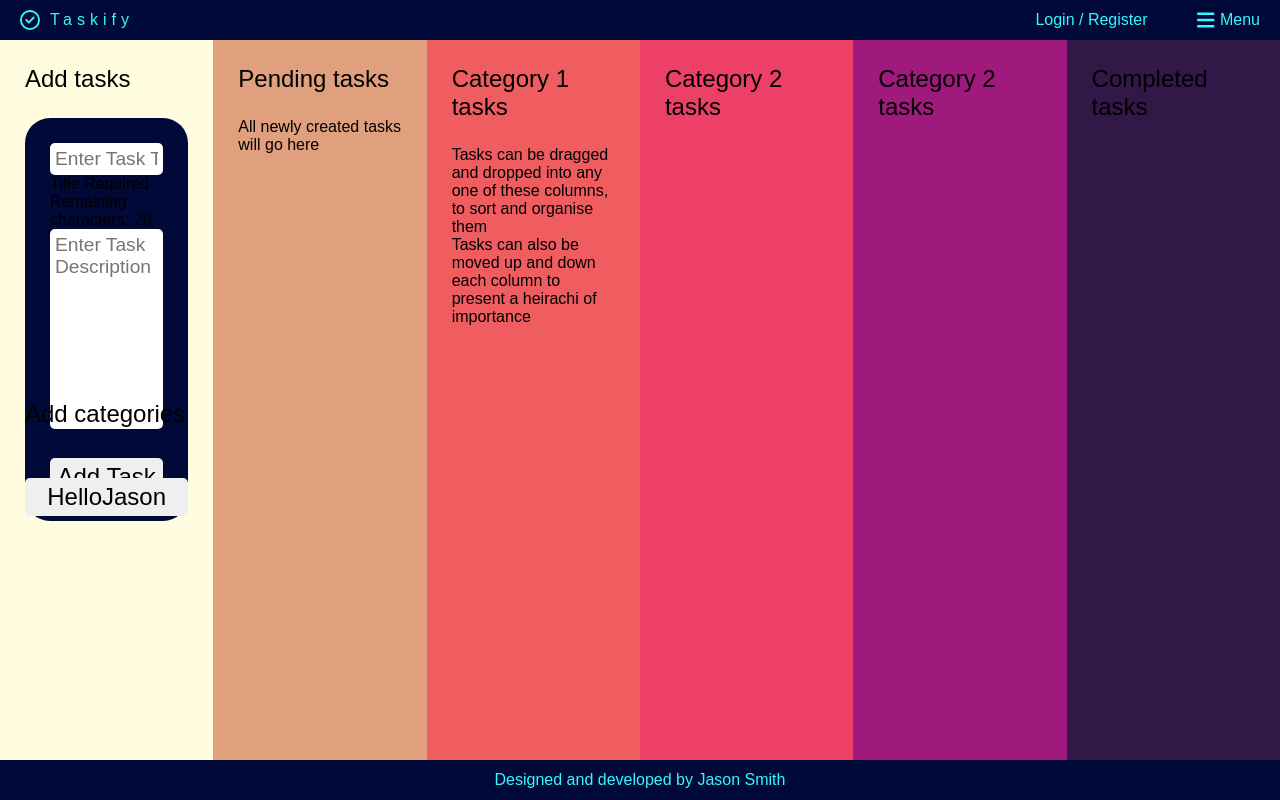
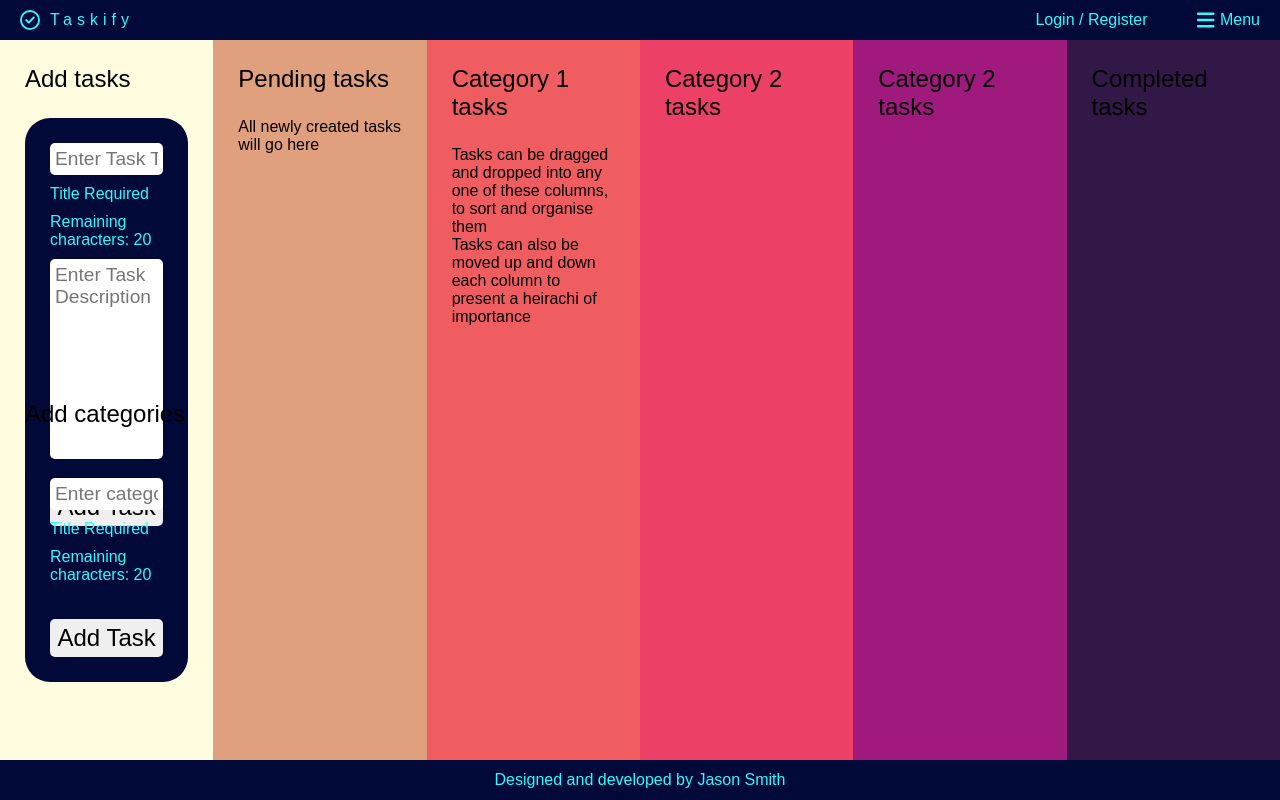
Before and after one commit to Jason-Smith-Code/taskify, a React (Create React App) app: page / in a window 1280 px wide. Built offline with nearby package versions, Linux system fonts and the light colour scheme.

Commit message:
added category form

```diff
--- a/src/components/button/Button.js
+++ /dev/null
@@ -1,9 +0,0 @@
-import React from "react";
-
-function Button({label, id}) {
-    return(
-        <button data-testid="button">{label}{id}</button>
-    )
-}
-
-export default Button;
--- /dev/null
+++ b/src/components/forms/CategoryForm.js
@@ -0,0 +1,42 @@
+import React, { useState } from "react";
+import './Forms.css';
+
+export function CategoryForm() {
+    const [category, setCategory] = useState("");
+    const [characters, setCharacters] = useState(20)
+    const maxTitleSize = 20;
+
+    const handleSubmit = (event) => {
+        event.preventDefault();
+        clearForm()
+    }
+
+    const clearForm = () => {
+        setCategory("");
+    }
+
+    const onCategoryChange = (e) => {
+        let size = e.target.value.length;
+        setCharacters(maxTitleSize - size)
+        setCategory(e.target.value);
+    }
+
+    return (
+        <form data-testid="adding-category-form" onSubmit={handleSubmit}>
+            <input
+                required={true}
+                data-testid='adding-category-form-input-title'
+                placeholder="Enter category Title"
+                type="text"
+                value={category}
+                maxLength={maxTitleSize}
+                onChange={(e) => onCategoryChange(e)}
+            />
+            <p className="form-message">{category.length > 0 ? "" : "Title Required"}</p>
+            <p className="form-message">Remaining characters: {characters}</p>
+            <p className="form-message">{category.length === maxTitleSize ? "Character cap reached" : ""}</p>
+            {/* Disable submit while both input field conditions are not met */}
+            <button data-testid='adding-task-submit' id="submtButton" type="submit" value="Submit">Add Task</button>
+        </form>
+    )
+}
--- a/src/components/forms/Forms.css
+++ b/src/components/forms/Forms.css
@@ -30,3 +30,8 @@ form {
     padding: 25px;
     border-radius: 25px;
 }
+
+.form-message {
+    color: var(--TextCyan);
+    margin: 10px 0;
+}
--- a/src/components/forms/TaskForm.js
+++ b/src/components/forms/TaskForm.js
@@ -40,8 +40,6 @@ export function TaskForm() {
 
     return (
         <form data-testid="adding-task-form" onSubmit={handleSubmit}>
-            <label>
-
             <input
                 required={true}
                 data-testid='adding-task-form-input-title'
@@ -51,11 +49,9 @@ export function TaskForm() {
                 maxLength={maxTitleSize}
                 onChange={(e) => onChangeTitle(e)}
             />
-                <p>{title.length > 0 ? "" : "Title Required"}</p>
-                <p>Remaining characters: {characters}</p>
-                <p>{title.length === maxTitleSize ? "Character cap reached" : ""}</p>
-            </label>
-            <label>
+            <p className="form-message">{title.length > 0 ? "" : "Title Required"}</p>
+            <p className="form-message">Remaining characters: {characters}</p>
+            <p className="form-message">{title.length === maxTitleSize ? "Character cap reached" : ""}</p>
 
             <textarea
                 required={true}
@@ -65,7 +61,6 @@ export function TaskForm() {
                 value={description}
                 onChange={(e) => setDescription(e.target.value)}
             />
-            </label>
             {/* Disable submit while both input field conditions are not met */}
             <button data-testid='adding-task-submit' id="submtButton" type="submit" value="Submit">Add Task</button>
         </form>
--- a/src/components/layout/main/Main.js
+++ b/src/components/layout/main/Main.js
@@ -1,7 +1,7 @@
 import './Main.css';
 import React from "react";
 import { TaskForm } from '../../forms/TaskForm';
-import Button from '../../button/Button';
+import { CategoryForm } from '../../forms/CategoryForm';
 
 export function Main() {
     return(
@@ -13,7 +13,7 @@ export function Main() {
                 </div>
                 <div className="adding-column-split add-categories">
                     <h2>Add categories</h2>
-                    <Button label="Hello" id="Jason"></Button>
+                    <CategoryForm />
                 </div>
             </div>
             <div className="column category-column pending-column">
```
Also changed, not shown: src/components/forms/addCategory.js (deleted). Lines whose indentation alone changed are shown as unchanged.
